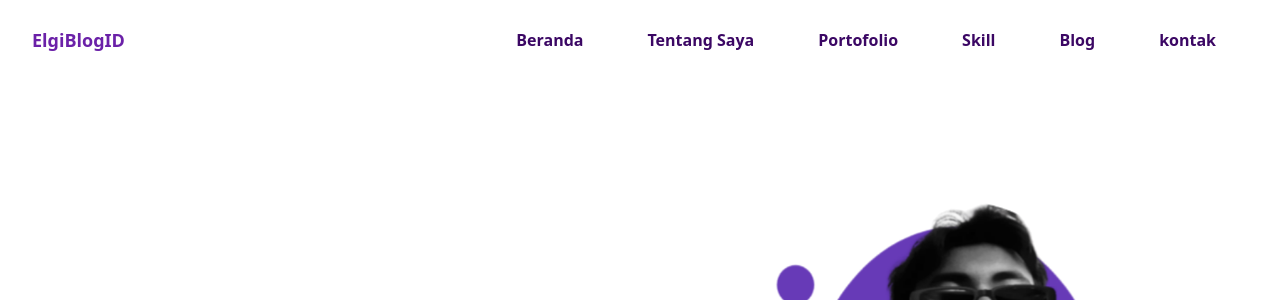
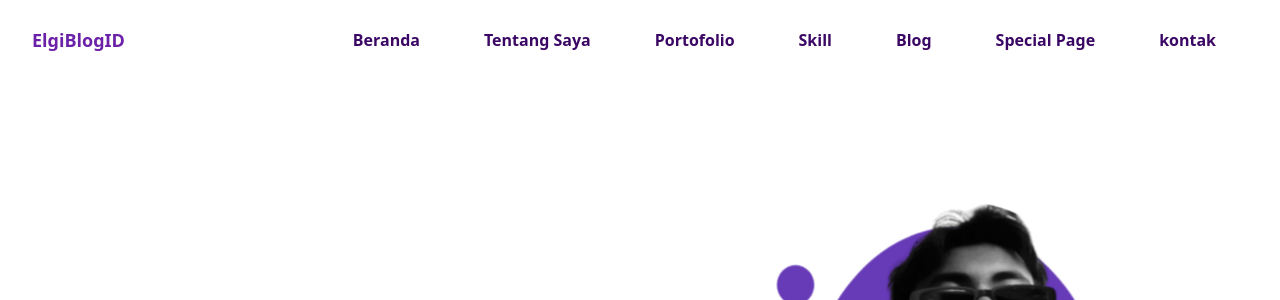
Before and after one commit to elgilistian/Personal-Website, a website: page index.html in a window 1280 px wide. Shown: the top 300 px of the page. Drawn offline with Linux system fonts and the light colour scheme.

Commit message:
Update index.html

```diff
--- a/index.html
+++ b/index.html
@@ -45,6 +45,11 @@
                     <ul class="block lg:flex">
                         <li class="group">
                             <a href="#blog" class="taxt-base text-dark py-2 mx-8 flex group-hover:text-priamary font-semibold">Blog</a>
+                        </li>
+                    </ul>
+                    <ul class="block lg:flex">
+                        <li class="group">
+                            <a href="https://elgilistian.github.io/website_legiecel/" class="taxt-base text-dark py-2 mx-8 flex group-hover:text-priamary font-semibold">Special Page</a>
                         </li>
                     </ul>
                     <ul class="block lg:flex">
```
